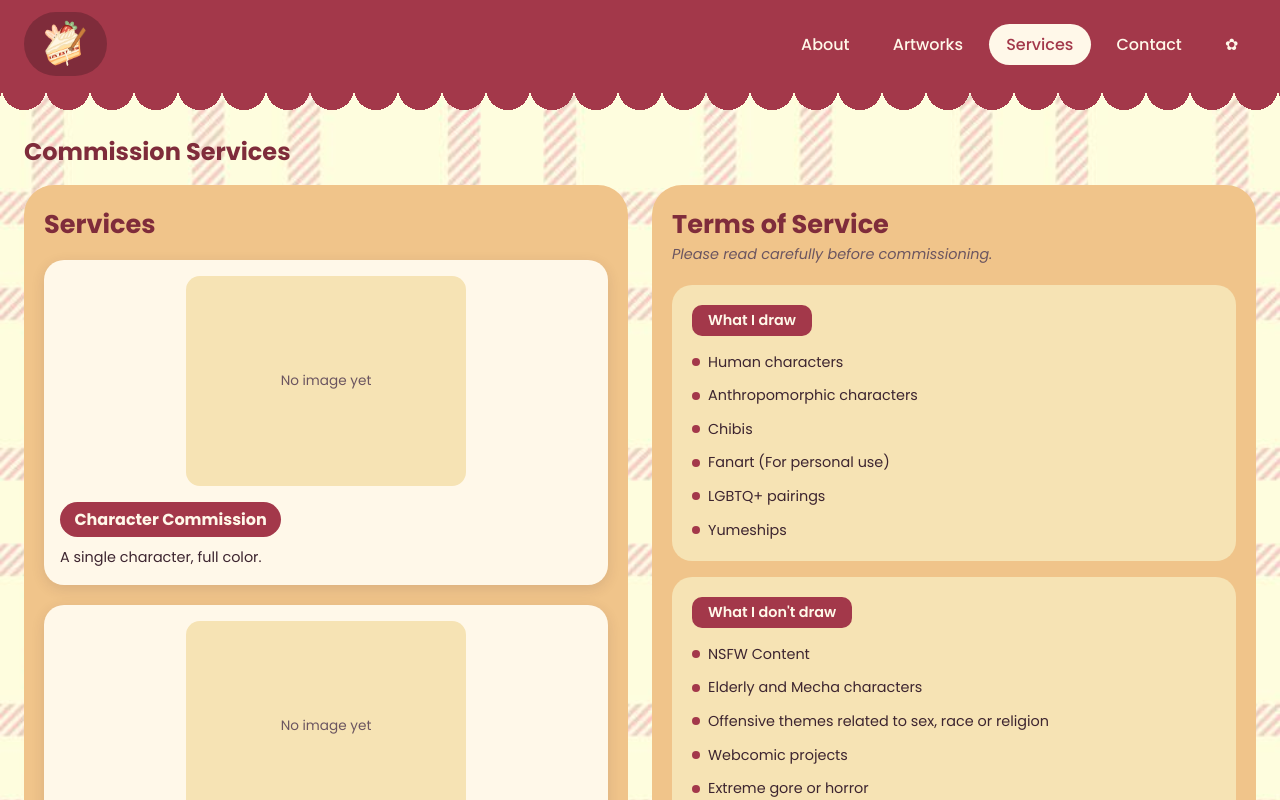
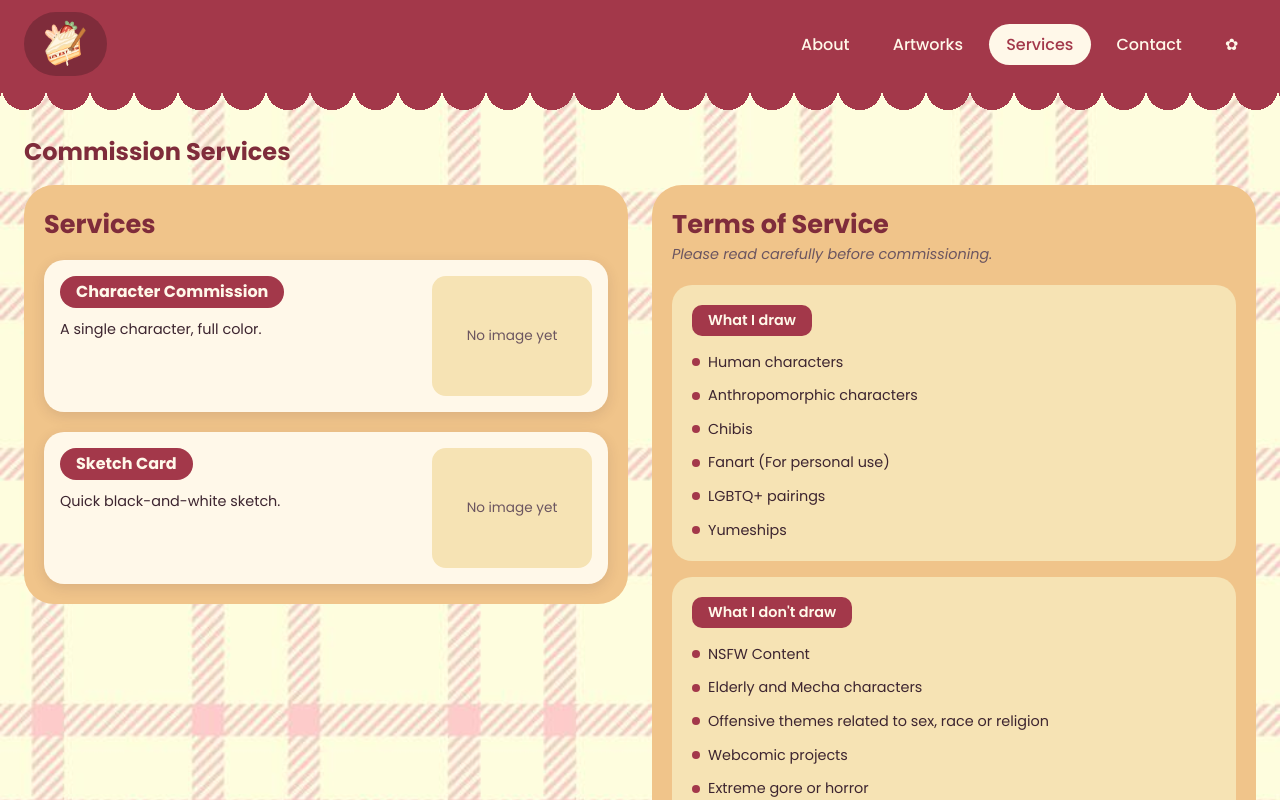
Before and after one commit to Kish-Mnlo/final-project-MANALO, a React (Vite) app in the folder client/: page /commission in a window 1280 px wide. Shown: the top 800 px of the page. Built offline with nearby package versions, Linux system fonts and the light colour scheme; no server answers.

Commit message:
fixed services

```diff
--- a/client/src/styles.css
+++ b/client/src/styles.css
@@ -268,11 +268,13 @@ body {
 
 .service-card__main {
   display: flex;
-  flex-direction: column;
+  flex-direction: row;
   gap: 1rem;
+  align-items: flex-start;
 }
 
 .service-card__text {
+  flex: 1;
   display: flex;
   flex-direction: column;
   gap: 0.6rem;
@@ -282,12 +284,15 @@ body {
 
 .service-card__title {
   display: inline-block;
+  width: fit-content;
+  max-width: 100%;
   font-size: 1rem;
   font-weight: 700;
+  line-height: 1.3;
   color: var(--cream-light);
   background: var(--maroon);
-  padding: 0.3rem 0.9rem;
-  border-radius: 999px;
+  padding: 0.35rem 1rem;
+  border-radius: 16px;
   align-self: flex-start;
 }
 
@@ -299,10 +304,8 @@ body {
 }
 
 .service-card__output {
-  order: -1;
-  width: 100%;
-  max-width: 280px;
-  margin: 0 auto;
+  width: 160px;
+  flex-shrink: 0;
   aspect-ratio: 4 / 3;
   background: var(--cream);
   border-radius: 14px;
@@ -431,6 +434,16 @@ body {
 @media (max-width: 700px) {
   .commission-columns {
     grid-template-columns: 1fr;
+  }
+}
+
+@media (max-width: 480px) {
+  .service-card__main {
+    flex-direction: column-reverse;
+  }
+
+  .service-card__output {
+    width: 100%;
   }
 }
 
```
